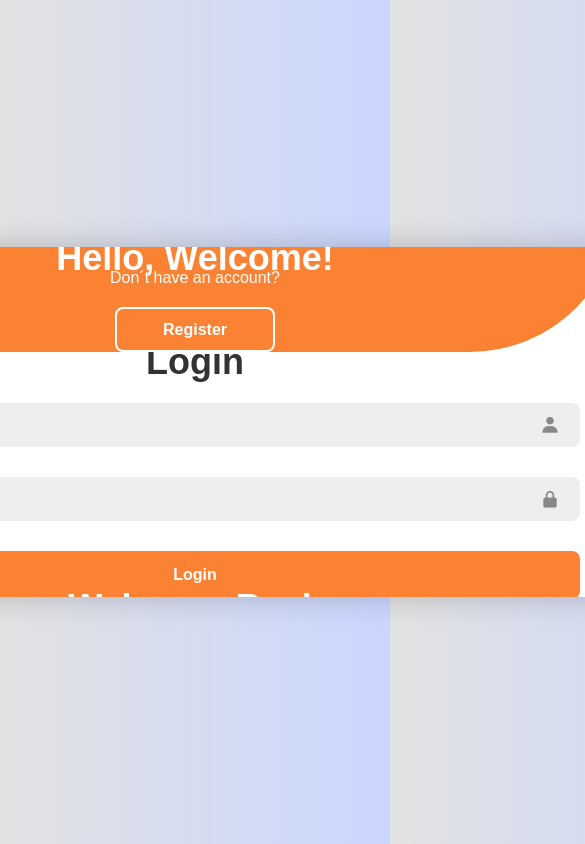
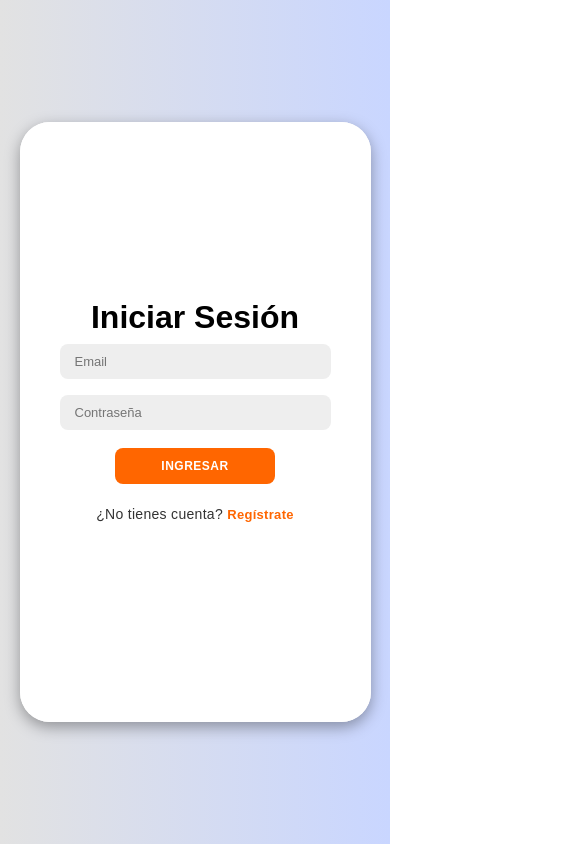
Before and after one commit to ARRYN-PI2/pi2-frontend, a React (Vite) app: page /login in a window 390 px wide. Shown: the top 844 px of the page, 585 px wide, since content can reach past the window. Built offline with nearby package versions, Linux system fonts and the light colour scheme.

Commit message:
Login modifications

```diff
--- a/src/pages/Login/Login.css
+++ b/src/pages/Login/Login.css
@@ -1,207 +1,265 @@
-.login-body {
+/* ===== Contenedor general ===== */
+.login-wrapper {
+    background-color: #c9d6ff;
+    background: linear-gradient(to right, #e2e2e2, #c9d6ff);
     display: flex;
+    align-items: center;
+    justify-content: center;
+    flex-direction: column;
+    height: 100vh;
+}
+
+/* ===== Contenedor principal ===== */
+.login-container {
+    background-color: #fff;
+    border-radius: 30px;
+    box-shadow: 0 5px 15px rgba(0, 0, 0, 0.35);
+    position: relative;
+    overflow: hidden;
+    width: 768px;
+    max-width: 100%;
+    min-height: 480px;
+}
+
+.login-container p {
+    font-size: 14px;
+    line-height: 20px;
+    letter-spacing: 0.3px;
+    margin: 20px 0;
+}
+
+.login-container span {
+    font-size: 12px;
+}
+
+.login-container a {
+    color: #333;
+    font-size: 13px;
+    text-decoration: none;
+    margin: 15px 0 10px;
+}
+
+.login-container button {
+    background-color: #ff6600;
+    color: #fff;
+    font-size: 12px;
+    padding: 10px 45px;
+    border: 1px solid transparent;
+    border-radius: 8px;
+    font-weight: 600;
+    letter-spacing: 0.5px;
+    text-transform: uppercase;
+    margin-top: 10px;
+    cursor: pointer;
+}
+
+.login-container button.login-hidden {
+    background-color: transparent;
+    border-color: #fff;
+}
+
+.login-container form {
+    background-color: #fff;
+    display: flex;
+    align-items: center;
+    justify-content: center;
+    flex-direction: column;
+    padding: 0 40px;
+    height: 100%;
+}
+
+.login-container input {
+    background-color: #eee;
+    border: none;
+    margin: 8px 0;
+    padding: 10px 15px;
+    font-size: 13px;
+    border-radius: 8px;
+    width: 100%;
+    outline: none;
+}
+
+/* ===== Paneles del formulario ===== */
+.login-form-container {
+    position: absolute;
+    top: 0;
+    height: 100%;
+    transition: all 0.6s ease-in-out;
+}
+
+.login-sign-in {
+    left: 0;
+    width: 50%;
+    z-index: 2;
+}
+
+.login-container.active .login-sign-in {
+    transform: translateX(100%);
+}
+
+.login-sign-up {
+    left: 0;
+    width: 50%;
+    opacity: 0;
+    z-index: 1;
+}
+
+.login-container.active .login-sign-up {
+    transform: translateX(100%);
+    opacity: 1;
+    z-index: 5;
+    animation: login-move 0.6s;
+}
+
+@keyframes login-move {
+    0%, 49.99% {
+        opacity: 0;
+        z-index: 1;
+    }
+    50%, 100% {
+        opacity: 1;
+        z-index: 5;
+    }
+}
+
+/* ===== Iconos sociales ===== */
+.login-social-icons {
+    margin: 20px 0;
+}
+
+.login-social-icons a {
+    border: 1px solid #ccc;
+    border-radius: 20%;
+    display: inline-flex;
     justify-content: center;
     align-items: center;
-  min-height: 100vh;
-  background: linear-gradient(90deg, #e2e2e2, #c9d6ff);
+    margin: 0 3px;
+    width: 40px;
+    height: 40px;
 }
 
-.container-log{
-    position: relative;
-    width: 850px;
-    height: 550px;
-    background: #fff;
-    border-radius: 30px;
-    box-shadow: 0 0 30px rgba(0, 0, 0, .2);
-    margin: 20px;
+/* ===== Panel deslizante ===== */
+.login-toggle-container {
+    position: absolute;
+    top: 0;
+    left: 50%;
+    width: 50%;
+    height: 100%;
     overflow: hidden;
+    transition: all 0.6s ease-in-out;
+    border-radius: 150px 0 0 100px;
+    z-index: 1000;
 }
 
-.form-box{
+.login-container.active .login-toggle-container {
+    transform: translateX(-100%);
+    border-radius: 0 150px 100px 0;
+}
+
+.login-toggle {
+    background-color: #512da8;
+    height: 100%;
+    background: linear-gradient(to right, #ff6600, #ff6600);
+    color: #fff;
+    position: relative;
+    left: -100%;
+    height: 100%;
+    width: 200%;
+    transform: translateX(0);
+    transition: all 0.6s ease-in-out;
+}
+
+.login-container.active .login-toggle {
+    transform: translateX(50%);
+}
+
+.login-toggle-panel {
     position: absolute;
-    right: 0;
     width: 50%;
     height: 100%;
-    background: #fff;
     display: flex;
     align-items: center;
-    color: #333;
+    justify-content: center;
+    flex-direction: column;
+    padding: 0 30px;
     text-align: center;
-    padding: 40px;
-    z-index: 1;
-    transition: .6s ease-in-out 1.2s, visibility 0s 1s;
+    top: 0;
+    transform: translateX(0);
+    transition: all 0.6s ease-in-out;
 }
 
-.container-log.active .form-box{
-    right: 50%;
+.login-toggle-left {
+    transform: translateX(-200%);
 }
 
-.form-box.register{
-    visibility: hidden;
+.login-container.active .login-toggle-left {
+    transform: translateX(0);
 }
 
-.container-log.active .form-box.register{
-    visibility: visible;
+.login-toggle-right {
+    right: 0;
+    transform: translateX(0);
 }
 
-form{
-    width: 100%;
+.login-container.active .login-toggle-right {
+    transform: translateX(200%);
 }
 
-.container-log h1{
-    font-size: 36px;
-    margin: -10px 0;
+/* ===== Responsive ===== */
+@media (max-width: 768px) {
+    .login-container {
+        width: 90%;
+        min-height: 600px;
     }
 
-.input-box{
-    position: relative;
-    margin: 30px 0;
+    .login-form-container {
+        width: 100%;
+        position: absolute;
     }
 
-.input-box input{
+    .login-sign-in,
+    .login-sign-up {
         width: 100%;
-    padding: 13px 50px 13px 20px;
-    background: #eee;
-    border-radius: 8px;
-    border: none;
-    outline: none;
-    font-size: 16px;
-    color: #333;
-    font-weight: 500;
+        left: 0;
+        transition: all 0.6s ease-in-out;
     }
 
-.input-box input::placeholder{
-    color: #888;
-    font-weight: 400;
+    .login-container.active .login-sign-in {
+        transform: translateY(-100%);
     }
 
-.input-box i{
-    position: absolute;
-    right: 20px;
-    top: 50%;
-    transform: translateY(-50%);
-    font-size: 20px;
-    color: #888;
+    .login-container.active .login-sign-up {
+        transform: translateY(0);
+        opacity: 1;
+        z-index: 5;
     }
 
-.forgot-link{
-    margin: -15px 0 15px;
+    .login-toggle-container {
+        display: none;
+    }
 }
 
-.forgot-link a{
-    font-size: 14.5px;
+/* ===== Enlaces móviles debajo del botón ===== */
+.login-mobile-link {
+  display: none;
+  font-size: 13px;
+  margin-top: 15px;
   color: #333;
+}
+
+.login-mobile-link a {
+  color: #ff6600;
+  font-weight: 600;
   text-decoration: none;
 }
 
-.btn {
-    width: 100%;
-    height: 48px;
-    background: #FA8232;
-    border-radius: 8px;
-    border: none;
-    cursor: pointer;
-    font-size: 16px;
-    color: #fff;
-    font-weight: 600;
+.login-mobile-link a:hover {
+  text-decoration: underline;
 }
 
-.toggle-box{
-    position: absolute;
-    width: 100%;
-    height: 100%;
-}
-
-.toggle-box::before{
-    content: '';
-    position: absolute;
-    left: -250%;
-    width: 300%;
-    height: 100%;
-    background: #FA8232;
-    border-radius: 150px;
-    z-index: 2;
-    transition: 1.8s ease-in-out;
-}
-
-.container-log.active .toggle-box::before{
-    left: 50%;
-}
-
-.toggle-panel{
-    position: absolute;
-    width: 50%;
-    height: 100%;
-    color: #fff;
-    display: flex;
-    flex-direction: column;
-    justify-content: center;
-    align-items: center;
-    z-index: 2;
-    transition: .6s ease-in-out;
-}
-
-.toggle-panel.toggle-left{
-    left: 0;
-    transition-delay: 1.2s;
-}
-
-.container-log.active .toggle-panel.toggle-left{
-    left: -50%;
-    transition-delay: .6s;
-}
-
-.toggle-panel.toggle-right{
-    right: -50%;
-    transition-delay: .6s;
-}
-
-.container-log.active .toggle-panel.toggle-right{
-    right: 0;
-    transition: 1.2s;
-}
-
-.toggle-panel p{
-    margin-bottom: 20px;
-}
-
-.toggle-panel .btn{
-    width: 160px;
-    height: 46px;
-    background: transparent;
-    border: 2px solid #fff;
-    box-shadow: none;
-}
-
-@media screen and (max-width: 650px) {
-    .container-log{
-        height: calc(100vw - 40px);
-    }
-
-    .form-box{
-        bottom: 0;
-        width: 100%;
-        height: 70%;
-    }
-
-    .toggle-box::before{
-        left: 0;
-        top: -270%;
-        width: 100%;
-        height: 300%;
-    }
-
-    .toggle-panel{
-        width: 100%;
-        height: 30%;
-    }
-
-    .toggle-panel.toggle-left{
-        top: 0;
-    }
-
-    .toggle-panel.toggle-right{
-        right: 0;
-        bottom: -30%;
+/* Mostrar solo en móvil */
+@media (max-width: 768px) {
+  .login-mobile-link {
+    display: block;
   }
 }
--- a/src/pages/Login/Login.jsx
+++ b/src/pages/Login/Login.jsx
@@ -1,100 +1,105 @@
 import React, { useEffect, useRef } from "react";
 import "./Login.css";
-import { Link, useNavigate } from "react-router-dom";
 
 export default function Login() {
-  const navigate = useNavigate();
-
-  // Refs para acceder a los elementos
   const containerRef = useRef(null);
-  const registerBtnRef = useRef(null);
-  const loginBtnRef = useRef(null);
 
   useEffect(() => {
-    document.body.className = "login-body";
+    const container = containerRef.current;
+    const registerBtn = container.querySelector("#register");
+    const loginBtn = container.querySelector("#login");
 
-    const container = containerRef.current;
-    const registerBtn = registerBtnRef.current;
-    const loginBtn = loginBtnRef.current;
+    const handleRegister = () => container.classList.add("active");
+    const handleLogin = () => container.classList.remove("active");
 
-    const handleRegisterClick = () => {
-      container.classList.add("active");
-    };
-
-    const handleLoginClick = () => {
-      container.classList.remove("active");
-    };
-
-    registerBtn.addEventListener("click", handleRegisterClick);
-    loginBtn.addEventListener("click", handleLoginClick);
+    registerBtn.addEventListener("click", handleRegister);
+    loginBtn.addEventListener("click", handleLogin);
 
     return () => {
-      document.body.className = "";
-      registerBtn.removeEventListener("click", handleRegisterClick);
-      loginBtn.removeEventListener("click", handleLoginClick);
+      registerBtn.removeEventListener("click", handleRegister);
+      loginBtn.removeEventListener("click", handleLogin);
     };
   }, []);
 
-  const handleSubmit = (e) => {
+  return (
+    <div className="login-wrapper">
+      <div className="login-container" ref={containerRef}>
+        {/* ===== Registro ===== */}
+        <div className="login-form-container login-sign-up">
+          <form>
+            <h1>Crear Cuenta</h1>
+            <span>Usa tu correo para registrarte</span>
+            <input type="text" placeholder="Nombre" />
+            <input type="email" placeholder="Email" />
+            <input type="password" placeholder="Contraseña" />
+            <button>Registrarte</button>
+
+            {/* Solo visible en móvil */}
+            <p className="login-mobile-link">
+              ¿Ya tienes una cuenta?{" "}
+              <a
+                href="#"
+                id="login-mobile"
+                onClick={(e) => {
                   e.preventDefault();
-    console.log("Usuario autenticado");
-    navigate("/homelogin");
-  };
-
-  return (
-    <div className="container-log" ref={containerRef}>
-      <div className="form-box login">
-        <form onSubmit={handleSubmit}>
-          <h1>Login</h1>
-          <div className="input-box">
-            <input type="text" placeholder="Username" required />
-            <i className="bx bxs-user"></i>
-          </div>
-          <div className="input-box">
-            <input type="password" placeholder="Password" required />
-            <i className="bx bxs-lock-alt"></i>
-          </div>
-          <button type="submit" className="btn">
-            Login
-          </button>
+                  containerRef.current.classList.remove("active");
+                }}
+              >
+                Inicia sesión
+              </a>
+            </p>
           </form>
         </div>
 
-      <div className="form-box register">
+        {/* ===== Inicio de sesión ===== */}
+        <div className="login-form-container login-sign-in">
           <form>
-          <h1>Registration</h1>
-          <div className="input-box">
-            <input type="text" placeholder="Username" required />
-            <i className="bx bxs-user"></i>
-          </div>
-          <div className="input-box">
-            <input type="email" placeholder="Email" required />
-            <i className="bx bxs-envelope"></i>
-          </div>
-          <div className="input-box">
-            <input type="password" placeholder="Password" required />
-            <i className="bx bxs-lock-alt"></i>
-          </div>
-          <button type="submit" className="btn">
-            Register
-          </button>
+            <h1>Iniciar Sesión</h1>
+            <input type="email" placeholder="Email" />
+            <input type="password" placeholder="Contraseña" />
+            <button>Ingresar</button>
+
+            {/* Solo visible en móvil */}
+            <p className="login-mobile-link">
+              ¿No tienes cuenta?{" "}
+              <a
+                href="#"
+                id="register-mobile"
+                onClick={(e) => {
+                  e.preventDefault();
+                  containerRef.current.classList.add("active");
+                }}
+              >
+                Regístrate
+              </a>
+            </p>
           </form>
         </div>
 
-      <div className="toggle-box">
-        <div className="toggle-panel toggle-left">
-          <h1>Hello, Welcome!</h1>
-          <p>Don´t have an account?</p>
-          <button className="btn" ref={registerBtnRef}>
-            Register
+        {/* ===== Panel deslizante ===== */}
+        <div className="login-toggle-container">
+          <div className="login-toggle">
+            <div className="login-toggle-panel login-toggle-left">
+              <h1>Bienvenido!</h1>
+              <p>
+                Introduce tus datos personales para utilizar todas las funciones
+                del sitio web.
+              </p>
+              <button className="login-hidden" id="login">
+                Inicia Sesión
               </button>
             </div>
-        <div className="toggle-panel toggle-right">
-          <h1>Welcome Back</h1>
-          <p>Already have an account?</p>
-          <button className="btn" ref={loginBtnRef}>
-            Login
+            <div className="login-toggle-panel login-toggle-right">
+              <h1>Hola amigo!</h1>
+              <p>
+                Regístrate con tus datos personales para utilizar todas las
+                funciones del sitio web.
+              </p>
+              <button className="login-hidden" id="register">
+                Regístrate
               </button>
+            </div>
+          </div>
         </div>
       </div>
     </div>
```
Lines whose indentation alone changed are shown as unchanged.
